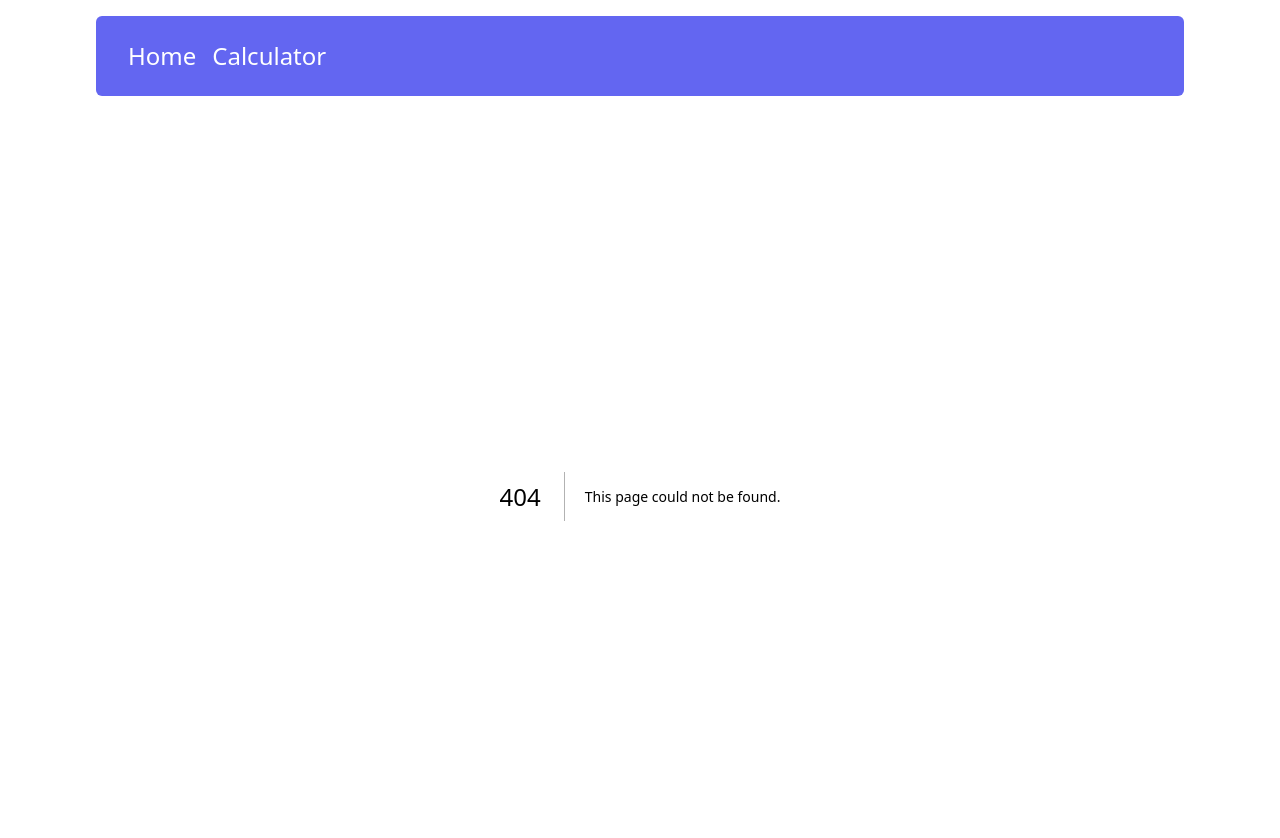
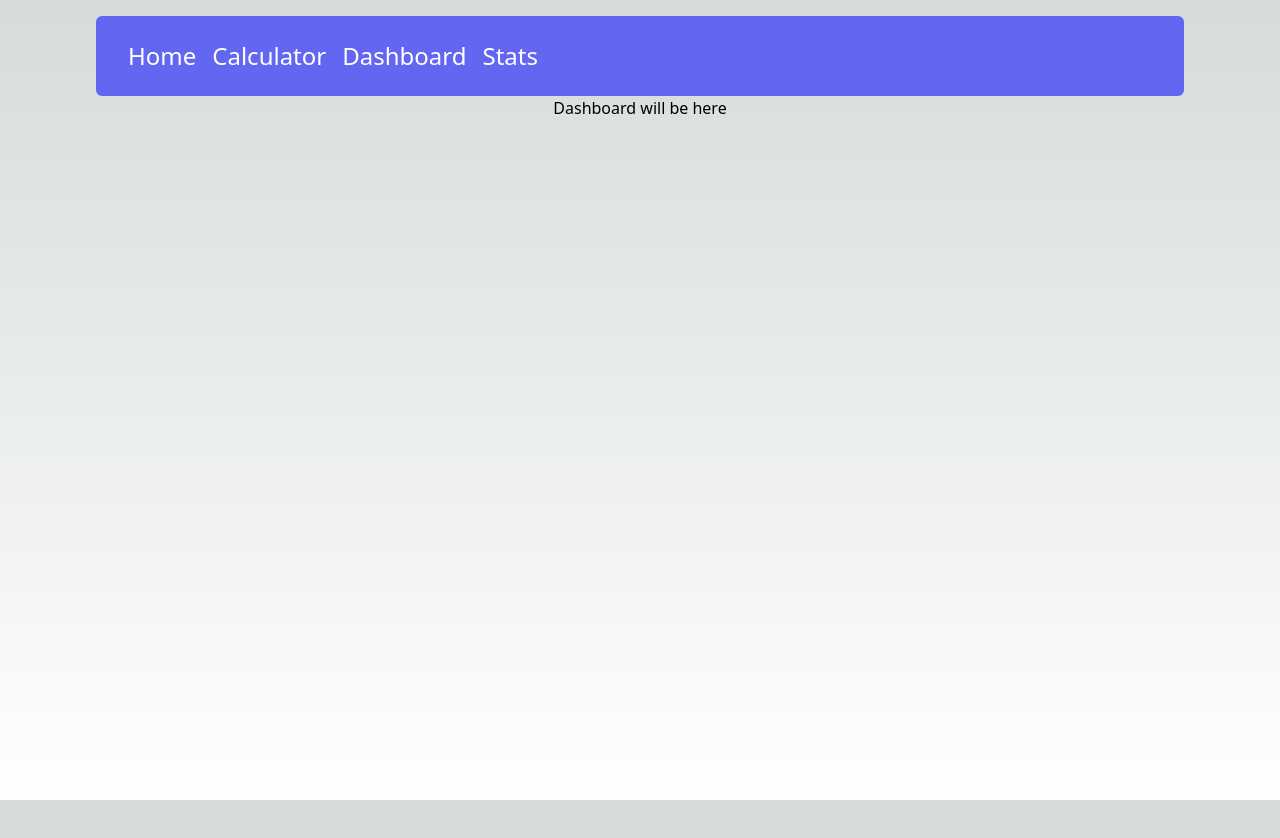
Before and after one commit to RostyslavDzhohola/uber-calculator, a Next.js app: page /dashboard in a window 1280 px wide. Before the commit this address had no page. Shown: the top 838 px of the page. After the commit the page ends 800 px from the top, so only its background shows below. Built offline with nearby package versions, Linux system fonts and the light colour scheme.

Commit message:
preparing next stage for nav bar

```diff
--- /dev/null
+++ b/app/dashboard/page.js
@@ -0,0 +1,7 @@
+import React from 'react'
+
+export default function Page() {
+  return (
+    <div>Dashboard will be here</div>
+  )
+}
--- a/app/layout.js
+++ b/app/layout.js
@@ -24,6 +24,16 @@ export default function RootLayout({ children }) {
             prefetch={true} >
             Calculator
           </Link>
+          <Link
+            href="/dashboard"
+            className='mx-2 text-2xl hover:scale-110 inline-block'>
+            Dashboard
+          </Link>
+          <Link
+            href="/stats"
+            className='mx-2 text-2xl hover:scale-110 inline-block'>
+            Stats
+          </Link>
         </nav>
         <div>
           {children}
--- /dev/null
+++ b/app/stats/page.js
@@ -0,0 +1,7 @@
+import React from 'react'
+
+export default function Page() {
+  return (
+    <div>Stats will be here</div>
+  )
+}
```
